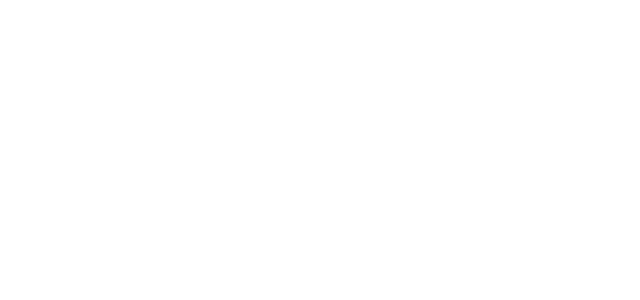
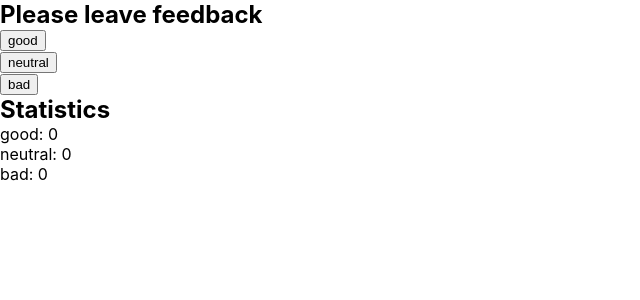
Before and after one commit to VictoriaYotka/goit-react-hw-02-feedback, a React (Create React App) app: page / in a window 1280 px wide. Shown: the top 300 px of the page, without its empty margins (0-640 px from the left). Built offline with nearby package versions, Linux system fonts and the light colour scheme.

Commit message:
render react component with increment func

```diff
--- a/package.json
+++ b/package.json
@@ -7,6 +7,7 @@
     "@testing-library/jest-dom": "^5.16.3",
     "@testing-library/react": "^12.1.4",
     "@testing-library/user-event": "^13.5.0",
+    "prop-types": "^15.8.1",
     "react": "^18.1.0",
     "react-dom": "^18.1.0",
     "react-scripts": "5.0.1",
--- a/src/components/App.jsx
+++ b/src/components/App.jsx
@@ -1,7 +1,9 @@
+import Feedback from "./feedback/Feedback";
+
 export const App = () => {
   return (
     <div>
-
+    <Feedback />
     </div>
   );
 };
--- /dev/null
+++ b/src/components/feedback/Feedback.jsx
@@ -0,0 +1,35 @@
+import { Component } from "react";
+
+export default class Feedback extends Component {
+    state = {
+        good: 0,
+        neutral: 0,
+        bad: 0
+      }
+
+      handleClick = (e) => {
+        const option = e.target.innerText;
+        return this.setState(prevState => { return {[option]: prevState[option] + 1}})
+    }
+
+      render () {
+        const options = Object.keys(this.state);
+
+        return (
+            <>
+            <h2>Please leave feedback</h2>
+            <ul>
+                {options.map(option => <li key={option}>
+            <button onClick={this.handleClick}>{option}</button>
+        </li>)}
+            </ul>
+            <h2>Statistics</h2>
+            <ul>
+                {options.map(option => <li key={option}>
+            <span>{option}: {this.state[option]}</span>
+        </li>)}
+            </ul>
+            </>
+        )
+      }
+}
```
Also changed, not shown: 1 other file (tests, documents, lock files or other folders).
